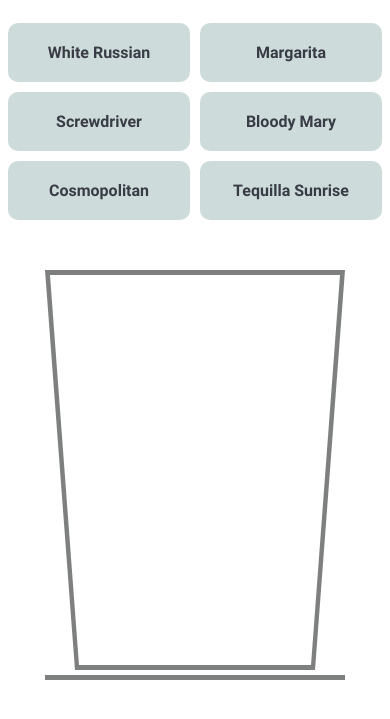
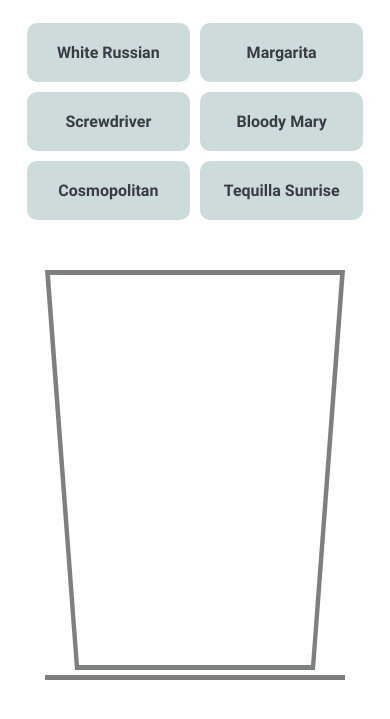
Before and after one commit to FofoFalcone/cocktails-app, a plain HTML site: page index.html in a window 390 px wide. Shown: the part 133-852 px from the top of the page. Drawn offline with Linux system fonts and the light colour scheme.

Commit message:
Fix width on mobile

```diff
--- a/src/style/_page.scss
+++ b/src/style/_page.scss
@@ -1,5 +1,5 @@
 .cocktails {
-  max-width: 992px;
+  max-width: 90%;
   text-align: center;
   margin: auto;
   @media (width > 991px) {
```
Also changed, not shown: src/style/style.css, 1 other file.
